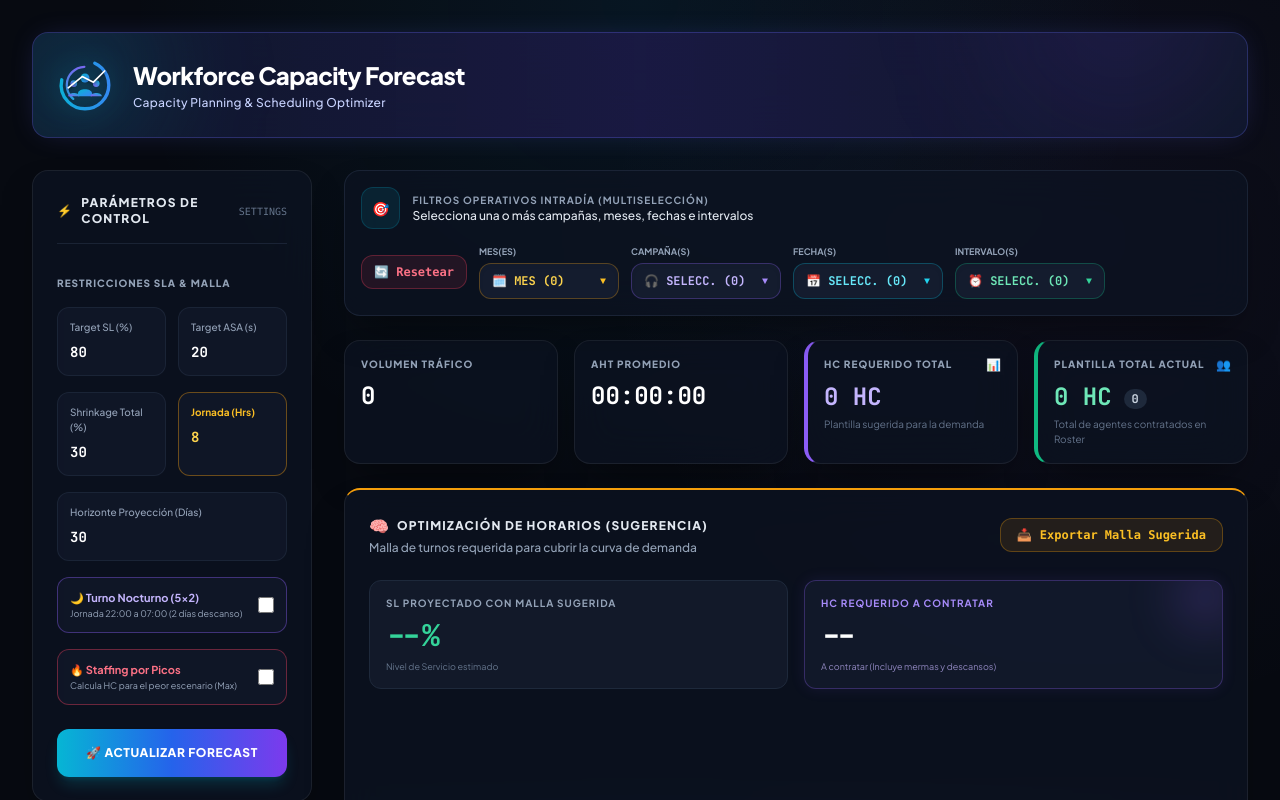
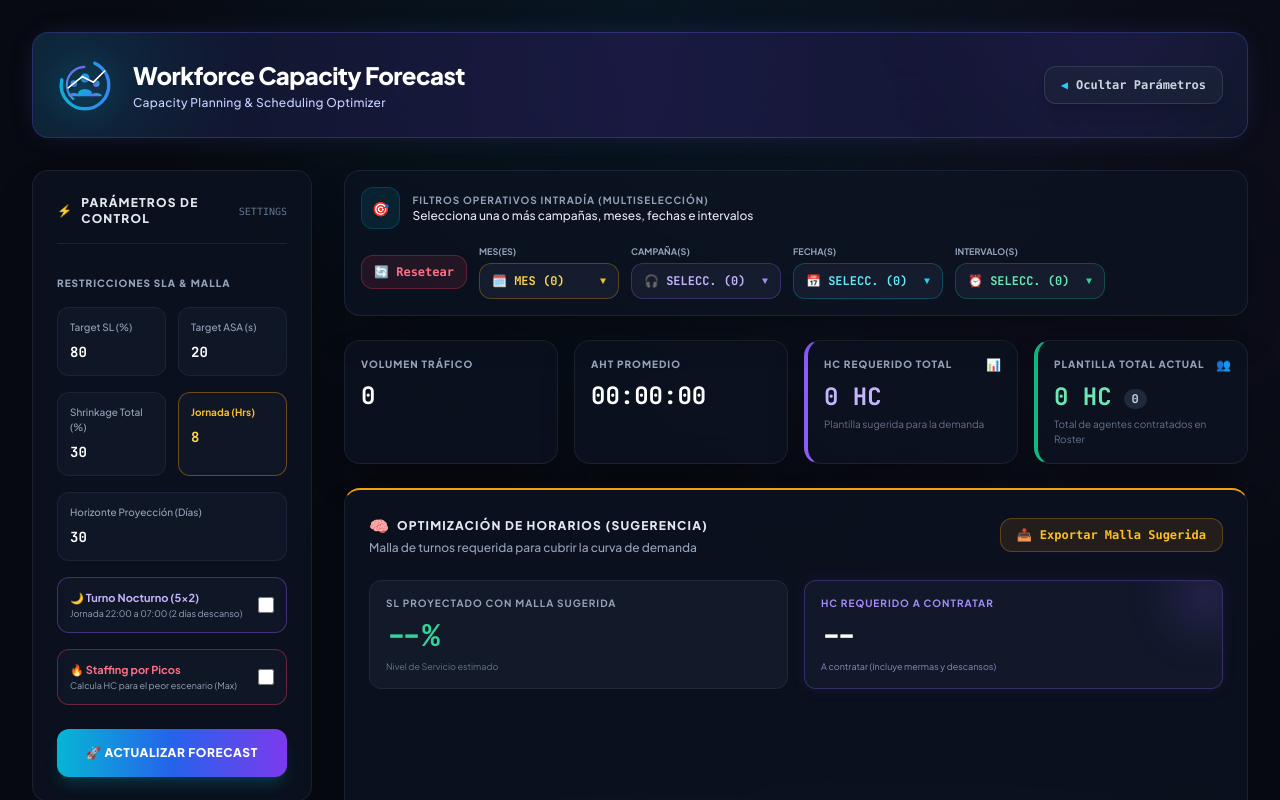
Before and after one commit to ofranco-ux/Workforce-Capacity-Forecast-Retenciones-Inbound, a plain HTML site: page index.html in a window 1280 px wide. Shown: the top 800 px of the page. Drawn offline with nearby package versions, Linux system fonts and the light colour scheme; no server answers.

Commit message:
Update index.html

```diff
--- a/index.html
+++ b/index.html
@@ -110,11 +110,18 @@
                 <p class="text-xs text-indigo-200 mt-1 font-medium tracking-wide">Capacity Planning & Scheduling Optimizer</p>
             </div>
         </div>
+
+        <!-- BOTÓN PARA OCULTAR/MOSTRAR PANEL (Solo visible en WFM) -->
+        <div class="z-10 ml-auto">
+            <button id="btnToggleSidebar" onclick="toggleSidebar()" class="bg-slate-800/50 hover:bg-slate-700/80 text-slate-300 border border-slate-600/50 px-4 py-2.5 rounded-xl text-xs font-bold transition-all flex items-center gap-2 font-mono shadow-lg">
+                <span id="iconSidebar" class="text-cyan-400">◀</span> <span id="textSidebar">Ocultar Parámetros</span>
+            </button>
+        </div>
     </header>
 
     <div class="grid grid-cols-12 gap-8">
 
-        <aside id="panelControl" class="col-span-12 lg:col-span-3 glass-panel p-6 rounded-2xl space-y-6 h-fit relative">
+        <aside id="panelControl" class="col-span-12 lg:col-span-3 glass-panel p-6 rounded-2xl space-y-6 h-fit relative transition-all duration-300">
             <div class="flex items-center justify-between pb-4 border-b border-slate-800/80">
                 <h2 class="text-xs font-black text-slate-200 uppercase tracking-widest flex items-center gap-2">
                     <span class="text-cyan-400">⚡</span> Parámetros de Control
@@ -174,7 +181,7 @@
             </button>
         </aside>
 
-        <main id="dashboardMain" class="col-span-12 lg:col-span-9 space-y-6">
+        <main id="dashboardMain" class="col-span-12 lg:col-span-9 space-y-6 transition-all duration-300">
 
             <div class="glass-panel p-4 rounded-2xl flex justify-between items-center border border-slate-800/80 flex-wrap gap-4 relative z-50 overflow-visible">
                 <div class="flex items-center gap-3">
@@ -385,6 +392,7 @@
         let debounceTimer;
         let totalesFiltros = { M: 0, C: 0, F: 0, I: 0 };
         let currentMode = 'wfm';
+        let isSidebarVisible = true; // Control de visualización del panel
 
         const mesesMap = {
             "enero": 1, "febrero": 2, "marzo": 3, "abril": 4, "mayo": 5, "junio": 6,
@@ -403,6 +411,38 @@
 
             if (anoA !== anoB) return anoA - anoB;
             return (mesesMap[mesA] || 0) - (mesesMap[mesB] || 0);
+        }
+
+        // --- FUNCIÓN PARA OCULTAR/MOSTRAR EL PANEL IZQUIERDO ---
+        function toggleSidebar() {
+            const aside = document.getElementById('panelControl');
+            const main = document.getElementById('dashboardMain');
+            const icon = document.getElementById('iconSidebar');
+            const btnText = document.getElementById('textSidebar');
+
+            if (isSidebarVisible) {
+                // Ocultar
+                aside.classList.add('hidden');
+                main.classList.remove('lg:col-span-9');
+                main.classList.add('lg:col-span-12');
+                icon.innerText = '▶';
+                btnText.innerText = 'Mostrar Parámetros';
+                isSidebarVisible = false;
+            } else {
+                // Mostrar
+                aside.classList.remove('hidden');
+                main.classList.remove('lg:col-span-12');
+                main.classList.add('lg:col-span-9');
+                icon.innerText = '◀';
+                btnText.innerText = 'Ocultar Parámetros';
+                isSidebarVisible = true;
+            }
+
+            // Reajustar las gráficas para que tomen el nuevo ancho
+            setTimeout(() => {
+                if (optChartInstance) optChartInstance.resize();
+                if (gapChartInstance) gapChartInstance.resize();
+            }, 150);
         }
 
         async function fetchWFMConfig() {
@@ -451,10 +491,12 @@
             const main = document.getElementById('dashboardMain');
             const tag = document.getElementById('tagModoOps');
             const modOpt = document.getElementById('modOptimizacion');
+            const btnToggle = document.getElementById('btnToggleSidebar');
 
             if (mode === 'ops' || mode === 'operaciones') {
                 if (aside) aside.style.display = 'none';
                 if (modOpt) modOpt.style.display = 'none';
+                if (btnToggle) btnToggle.style.display = 'none'; // Ocultar botón de toggle a los de Operaciones
                 if (main) {
                     main.classList.remove('lg:col-span-9');
                     main.classList.add('lg:col-span-12');
@@ -463,11 +505,16 @@
 
                 setTimeout(() => { if (gapChartInstance) gapChartInstance.resize(); }, 100);
             } else {
-                if (aside) aside.style.display = 'block';
+                if (aside) aside.style.display = '';
                 if (modOpt) modOpt.style.display = 'block';
+                if (btnToggle) btnToggle.style.display = 'flex';
                 if (main) {
                     main.classList.remove('lg:col-span-12');
-                    main.classList.add('lg:col-span-9');
+                    if (isSidebarVisible) {
+                        main.classList.add('lg:col-span-9');
+                    } else {
+                        main.classList.add('lg:col-span-12');
+                    }
                 }
                 if (tag) tag.classList.add('hidden');
 
```
